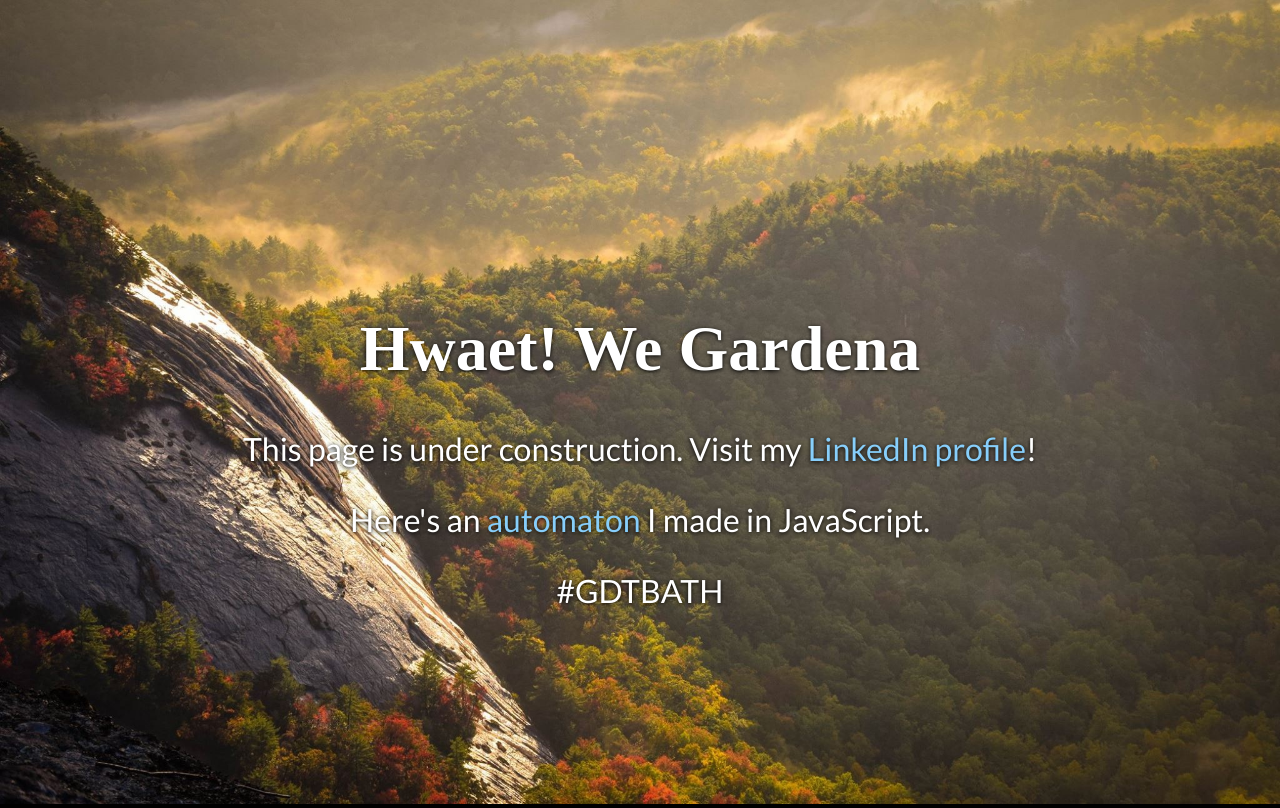
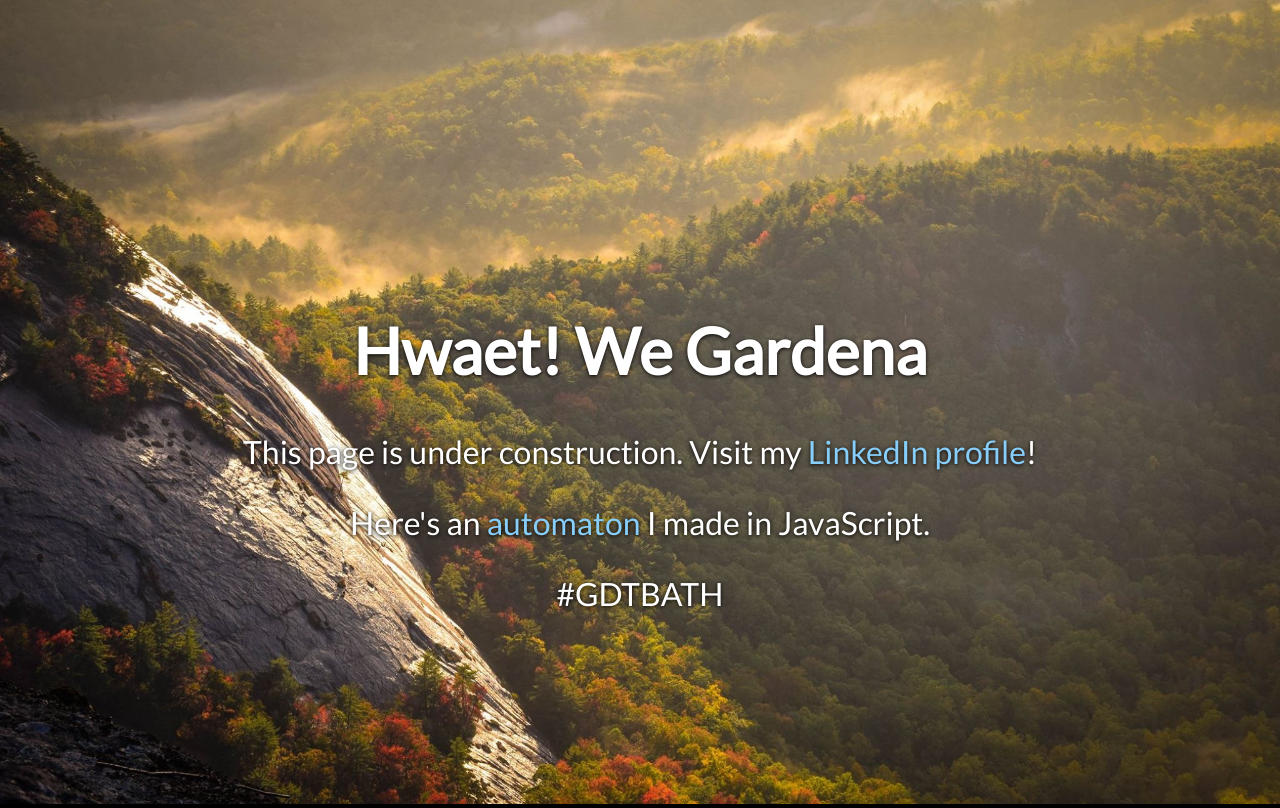
Before and after one commit to muttaqee/muttaqee.github.io, a plain HTML site: page index.html in a window 1280 px wide. Drawn offline with Linux system fonts and the light colour scheme.

Commit message:
Update style.css

```diff
--- a/style.css
+++ b/style.css
@@ -15,7 +15,7 @@ body {
 }
 
 h1, h2, h3, h4, h5, h6 {
-  font-family: 'Lora', Serif;
+  font-family: 'Lato', Serif;
   text-shadow: 0px 1px 4px #000000;
 }
 
```
